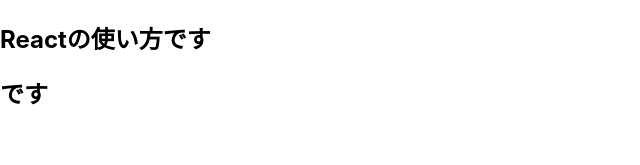
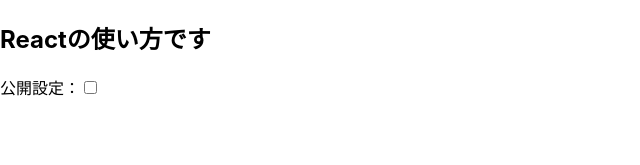
Before and after one commit to tokku5552/react-practice, a React (Create React App) app: page / in a window 1280 px wide. Shown: the top 165 px of the page, without its empty margins (0-640 px from the left). Built offline with nearby package versions, Linux system fonts and the light colour scheme.

Commit message:
#5まで完了

```diff
--- a/src/Article.jsx
+++ b/src/Article.jsx
@@ -4,6 +4,7 @@
     return (
         <div>
             <h2>{props.title}です</h2>
+            <p>公開設定：<input type='checkbox' checked={props.isPublished} id="chekc" onClick={()=>props.toggle()}/></p>
         </div>
     )
 };
--- a/src/Blog.jsx
+++ b/src/Blog.jsx
@@ -4,12 +4,20 @@
 class Blog extends React.Component {
     constructor(props) {
         super(props);
+        this.state = {
+            isPublished: false,
+        }
     }
+
+    toggledPublish = () => {
+        this.setState({
+            isPublished: !this.state.isPublished
+        })
+    };
     render() {
         return (
             <>
-                <Article title={'Reactの使い方'}/>
-                <Article />
+                <Article title={'Reactの使い方'} isPublished={this.state.isPublished} toggle={()=>this.toggledPublish()}/>
             </>
 
         )
```
Also changed, not shown: 1 other file (tests, documents, lock files or other folders).
